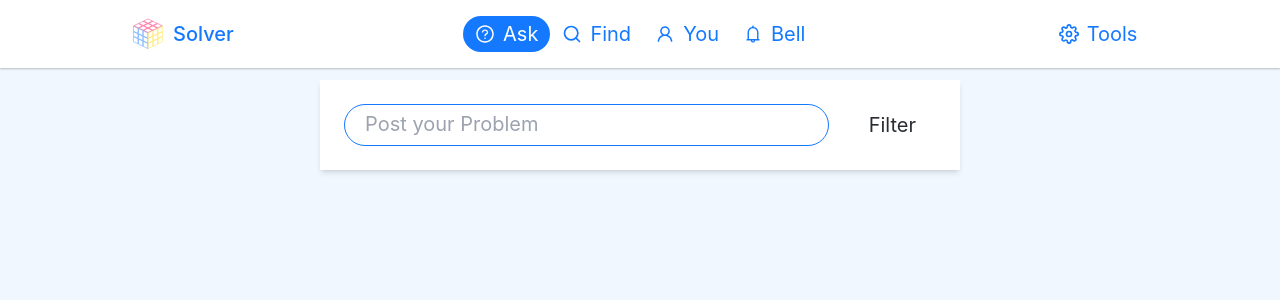
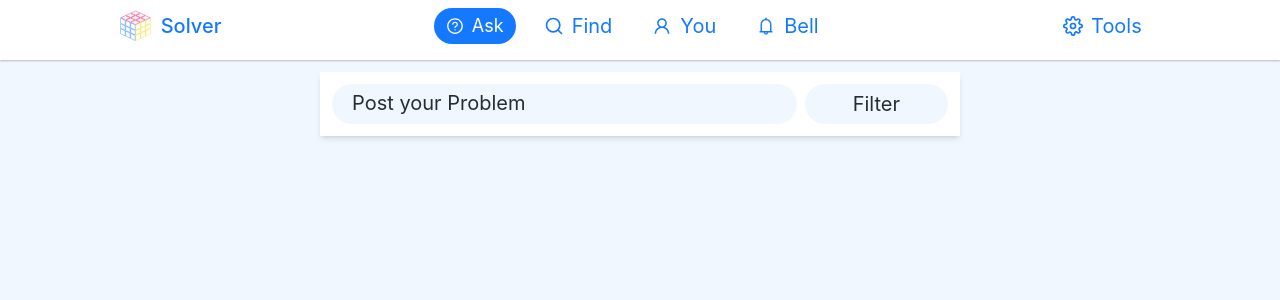
Before and after one commit to coddermoon/vlifer, a React (Create React App) app: page /ask in a window 1280 px wide. Shown: the top 300 px of the page. Built offline with nearby package versions, Linux system fonts and the light colour scheme.

Commit message:
user profile layout done

```diff
--- /dev/null
+++ b/src/Layout/ProfileLayout.js
@@ -0,0 +1,15 @@
+import React from 'react';
+import { Outlet } from 'react-router-dom';
+import Navbar from '../pages/shared/Navbar';
+
+const ProfileLayout = () => {
+    return (
+        <div className="bg-bgColor min-h-screen text-textColor">
+        <Navbar/>
+      <Outlet/>
+
+            </div>
+    );
+};
+
+export default ProfileLayout;
--- a/src/components/DesktopNav.js
+++ b/src/components/DesktopNav.js
@@ -8,7 +8,7 @@ import { activeClassName, navItems, normalClassName } from '../utils/navitems';
 const DesktopNav = () => {
     return (
         <div>
-       <div className="flex items-center justify-around p-4">
+       <div className="flex items-center justify-around px-4">
           <div className="flex items-center justify-center">
             <img src={logo} alt="Logo" className="h-8" />
             <span className="ml-2 hidden md:block text-xl font-medium text-primaryColor">Solver</span>
--- a/src/pages/Ask/Ask.js
+++ b/src/pages/Ask/Ask.js
@@ -9,11 +9,11 @@ const Ask = () => {
     return (
         <div className='md:max-w-[50%] mx-auto bg-green-400 my-3'>
 
-            <div className="askForm bg-white p-6   shadow-md">
+            <div className="askForm bg-white p-3   shadow-md">
 
-                <form  className='flex gap-5'>
-                    <input className='w-full rounded-full  p-2 border border-primaryColor placeholder:pl-3 placeholder:text-xl' type="text" placeholder={FormInputData.inputPlaceholder} />
-                    <button className='text-xl px-5 '>{FormBtn.name}</button>
+                <form  className='flex gap-2'>
+                    <input className='w-full rounded-full bg-bgColor outline-darkShade outline-[0.5px] p-2  placeholder:pl-3 placeholder:text-xl placeholder:text-textColor ' type="text" placeholder={FormInputData.inputPlaceholder} />
+                    <button className='text-xl px-12  bg-bgColor  rounded-full'>{FormBtn.name}</button>
                 </form>
 
             </div>
--- a/src/pages/Find/Find.js
+++ b/src/pages/Find/Find.js
@@ -1,6 +1,6 @@
 import React from 'react';
 import { FiSearch } from 'react-icons/fi';
-import Searchbox from '../../components/Searchbox';
+
 const FormBtn = {name:'Find',icons:FiSearch }
 const FormInputData  = {inputPlaceholder:'find a Problem'}
 
@@ -10,7 +10,7 @@ const Find = () => {
             <div className="askForm bg-white p-6   shadow-md">
 
 <form  className='flex gap-5'>
-    <input className='w-full rounded-full  p-2 border border-primaryColor placeholder:pl-3 placeholder:text-xl' type="text" placeholder={FormInputData.inputPlaceholder} />
+    <input className='w-full rounded-full  p-2 border border-primaryColor placeholder:pl-3 placeholder:text-xl' type="text" placeholder='find your Problem' />
     <button className='text-xl px-5 '>{FormBtn.name}</button>
 </form>
 
--- a/src/pages/shared/Navbar.js
+++ b/src/pages/shared/Navbar.js
@@ -16,7 +16,7 @@ const Navbar = () => {
   }, []);
 
   return (
-    <nav className="bg-white" style={{boxShadow:'0px 1px 2px rgba(0, 0, 0, 0.25)'}}>
+    <nav className="bg-white h-[60px]"  style={{boxShadow:'0px 1px 2px rgba(0, 0, 0, 0.25)'}}>
       <div className="container mx-auto">
 
       {width < 600 ?  <MobileNav/> : <DesktopNav />}
--- a/src/utils/navitems.js
+++ b/src/utils/navitems.js
@@ -11,5 +11,5 @@ export const navItems = [
 ]
 
 
-export const activeClassName=" bg-primaryColor  p-1  md:px-3 md:py-2 rounded-full flex gap-2 items-center px-3 py-2  text-xl  leading-5 text-white "
-export const normalClassName="  p-1  md:px-3 md:py-2 rounded-full flex gap-2 items-center px-3 py-2  text-xl  leading-5 text-primaryColor hover:bg-bgColor"
+export const activeClassName=" bg-primaryColor  p-1  md:px-3 md:py-2 rounded-full flex gap-2 items-center px-3 py-2  text-lg  leading-5 text-white m-2"
+export const normalClassName="  p-1  md:px-3 md:py-2 rounded-full flex gap-2 items-center px-3 py-2   text-xl  leading-5 text-primaryColor hover:bg-bgColor m-2"
```
Also changed, not shown: src/routes/routes.js (+9 -1 lines).
